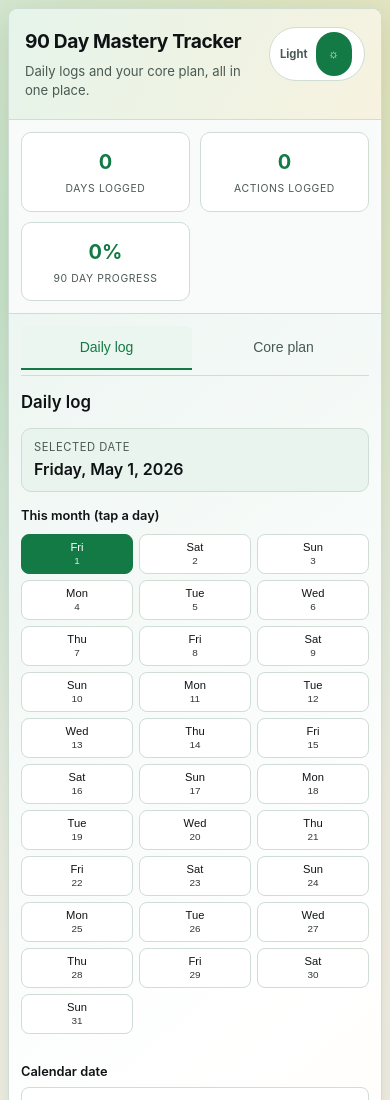
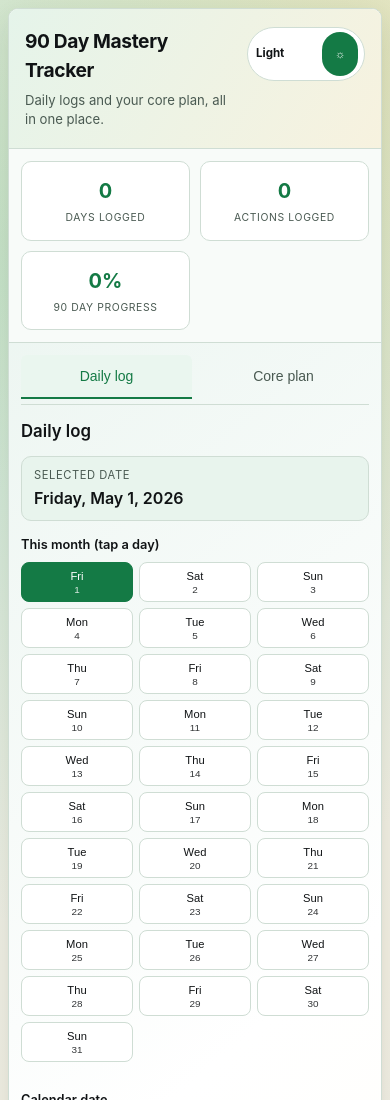
Before and after one commit to Kavya-P-1016/DAILYLOGIN, a plain HTML site: page Downloads/Dailylogin/index.html in a window 390 px wide. Shown: the top 1100 px of the page. Drawn offline with Linux system fonts and the light colour scheme.

Commit message:
Fix dark mode toggle alignment and label visibility
Refine the header mode switcher sizing and spacing so Light/Dark text remains visible and aligned across viewports, while keeping smooth switch animation without clipping.

Co-authored-by: Cursor <cursoragent@cursor.com>

```diff
--- a/Downloads/Dailylogin/index.html
+++ b/Downloads/Dailylogin/index.html
@@ -510,42 +510,44 @@
     .mode-toggle {
       display: inline-flex;
       align-items: center;
-      gap: 8px;
+      justify-content: space-between;
+      gap: 6px;
       margin-left: auto;
       border: 1px solid var(--border);
       background: var(--surface);
       border-radius: 999px;
-      padding: 4px;
-      min-width: 108px;
-      transition: all 0.25s ease;
+      padding: 4px 8px;
+      min-width: 132px;
+      transition: border-color 0.25s ease, background 0.25s ease;
     }
 
     .mode-toggle-label {
-      font-size: 0.75rem;
-      color: var(--muted);
+      font-size: 0.78rem;
+      color: var(--text);
       font-weight: 700;
-      margin-left: 8px;
+      margin-left: 2px;
+      white-space: nowrap;
     }
 
     .mode-toggle-btn {
-      width: 28px;
-      height: 28px;
+      width: 30px;
+      height: 30px;
       border-radius: 999px;
       border: none;
       background: var(--accent);
       color: #fff;
       cursor: pointer;
-      transform: translateX(0);
-      transition: transform 0.25s ease, background 0.25s ease;
+      transition: background 0.25s ease, color 0.25s ease, transform 0.25s ease;
       display: inline-flex;
       align-items: center;
       justify-content: center;
       font-size: 0.8rem;
+      flex: 0 0 auto;
     }
 
     body.dark-mode .mode-toggle-btn {
-      transform: translateX(36px);
       background: var(--accent);
+      transform: rotate(8deg);
     }
 
     .plan-table-wrap {
@@ -672,22 +674,19 @@
       }
 
       .mode-toggle {
-        min-width: 96px;
+        min-width: 118px;
+        padding: 4px 6px;
       }
 
       .mode-toggle-label {
-        font-size: 0.7rem;
-        margin-left: 6px;
+        font-size: 0.72rem;
+        margin-left: 2px;
       }
 
       .mode-toggle-btn {
-        width: 26px;
-        height: 26px;
-        font-size: 0.75rem;
-      }
-
-      body.dark-mode .mode-toggle-btn {
-        transform: translateX(30px);
+        width: 28px;
+        height: 28px;
+        font-size: 0.72rem;
       }
 
       .section-title {
```
